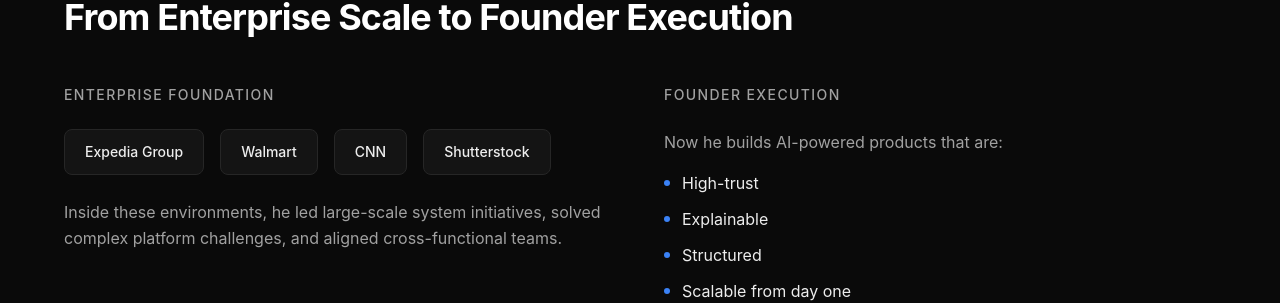
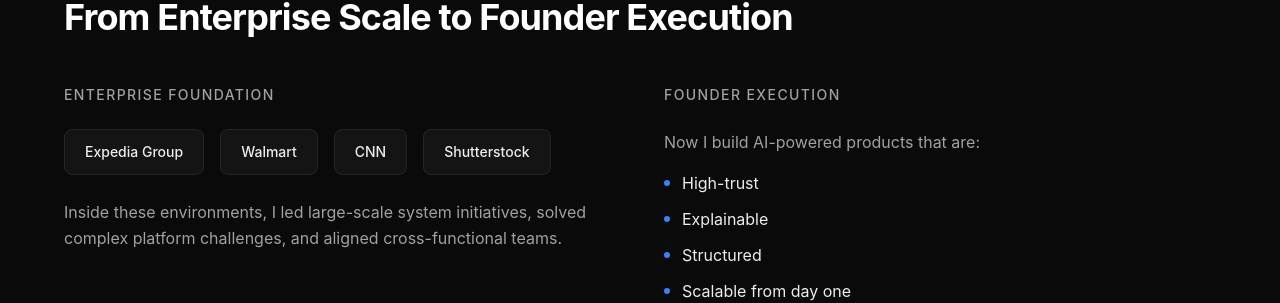
Before and after one commit to iwoork/efrenmacasaet, a Next.js app: page / in a window 1280 px wide. Shown: the part 931-1234 px from the top of the page. Built offline with nearby package versions, Linux system fonts and the light colour scheme.

Commit message:
fix: use first person consistently across site copy
Co-Authored-By: Claude Opus 4.6 <noreply@anthropic.com>

```diff
--- a/src/components/FounderNarrative.tsx
+++ b/src/components/FounderNarrative.tsx
@@ -35,7 +35,7 @@ export default function FounderNarrative() {
               Founder Execution
             </p>
             <p className="mt-6 text-base leading-relaxed text-[var(--color-text-secondary)]">
-              Now he builds AI-powered products that are:
+              Now I build AI-powered products that are:
             </p>
             <ul className="mt-4 space-y-3">
               {FOUNDER_NARRATIVE.founderQualities.map((quality) => (
--- a/src/lib/constants.ts
+++ b/src/lib/constants.ts
@@ -29,7 +29,7 @@ export const FOUNDER_NARRATIVE = {
   title: "From Enterprise Scale to Founder Execution",
   companies: ["Expedia Group", "Walmart", "CNN", "Shutterstock"],
   narrative:
-    "Inside these environments, he led large-scale system initiatives, solved complex platform challenges, and aligned cross-functional teams.",
+    "Inside these environments, I led large-scale system initiatives, solved complex platform challenges, and aligned cross-functional teams.",
   founderQualities: [
     "High-trust",
     "Explainable",
```
